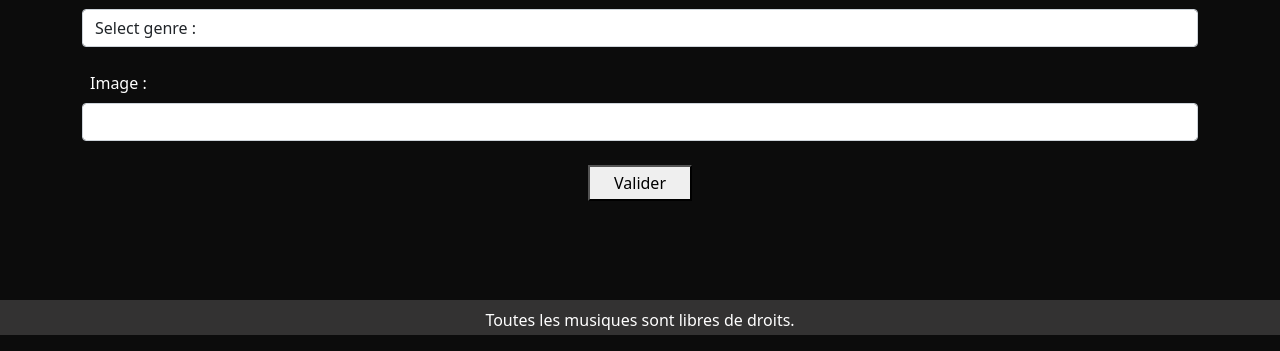
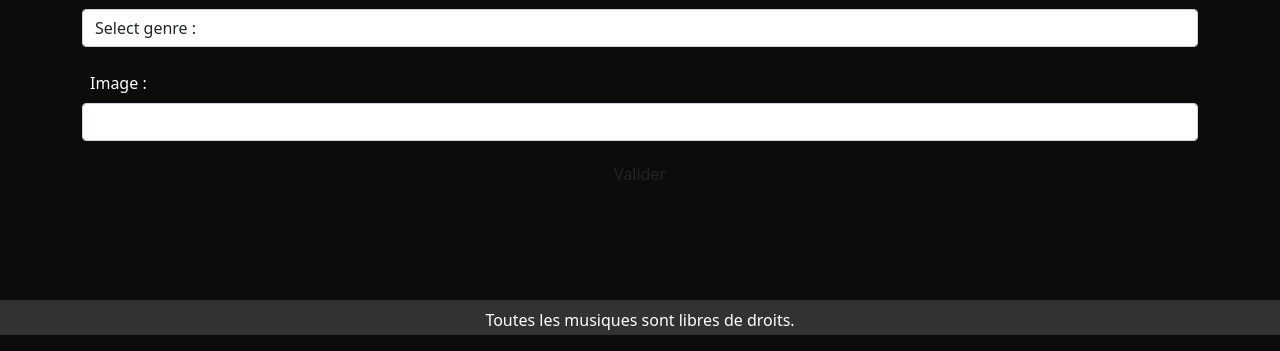
Before and after one commit to WildCodeSchool/2022_03_PHP_Lyon_P2_Mood_In_Music, a PHP site: template src/View/Admin/add.html.twig in a window 1280 px wide. Shown: the part 449-800 px from the top of the page. Run offline with PHP 8.4, Linux system fonts and the light colour scheme; the template is opened without the code that fills it, so the values that code supplies are empty; some libraries are stand-ins or nearby versions.

Commit message:
change css button to add music

```diff
--- a/src/View/Admin/_form.html.twig
+++ b/src/View/Admin/_form.html.twig
@@ -30,7 +30,7 @@
             <input type="text" name="music_image" id="music_image" value="{{music.music_image}}" class="form-control">
         </p>
         <p class="text-center">
-            <button type="submit" class="mt-2 py-1 px-4">Valider</button>
+            <button type="submit" class="btn btn-lightmt-2 py-1 px-4">Valider</button>
         </p>
     </form>
 </main>
```
